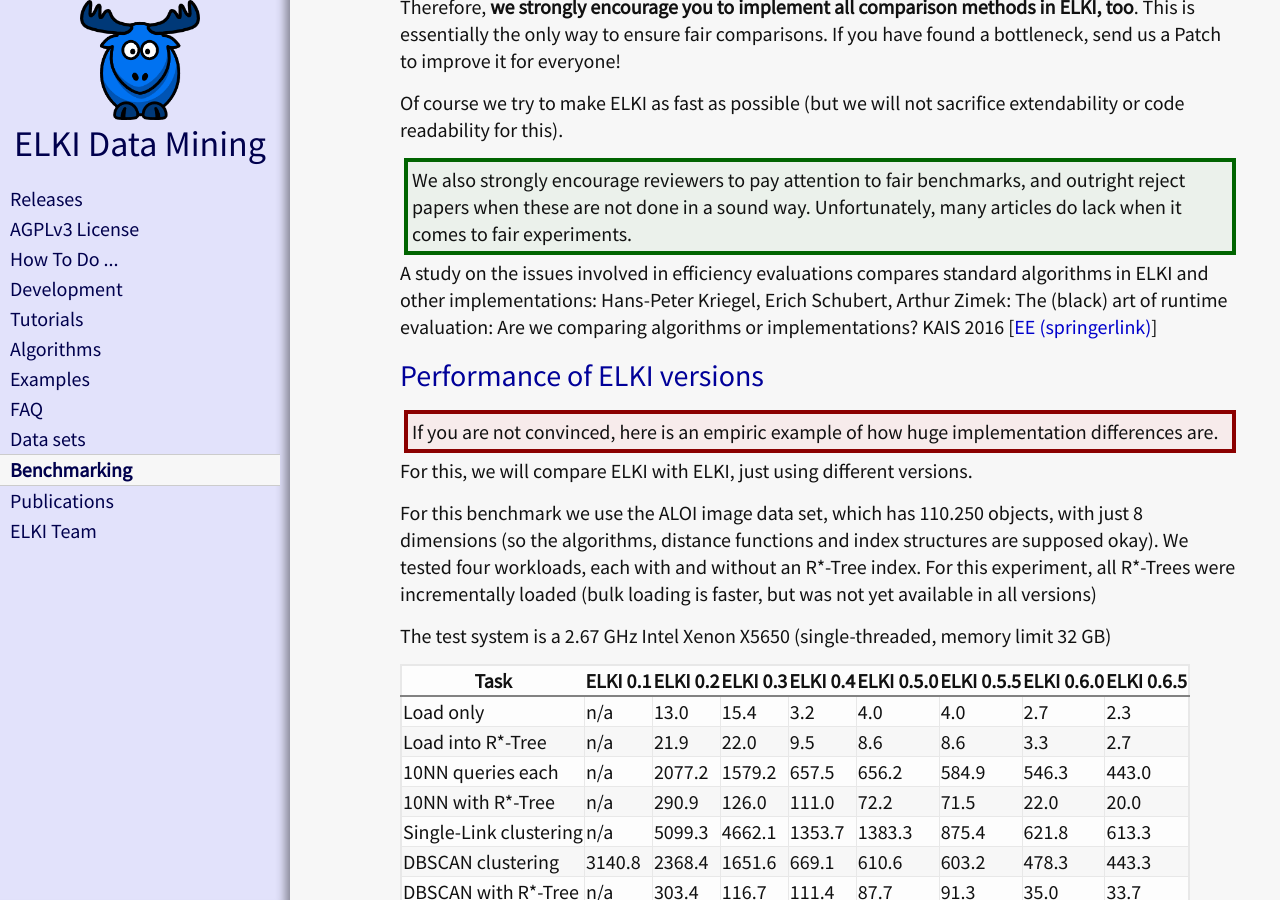
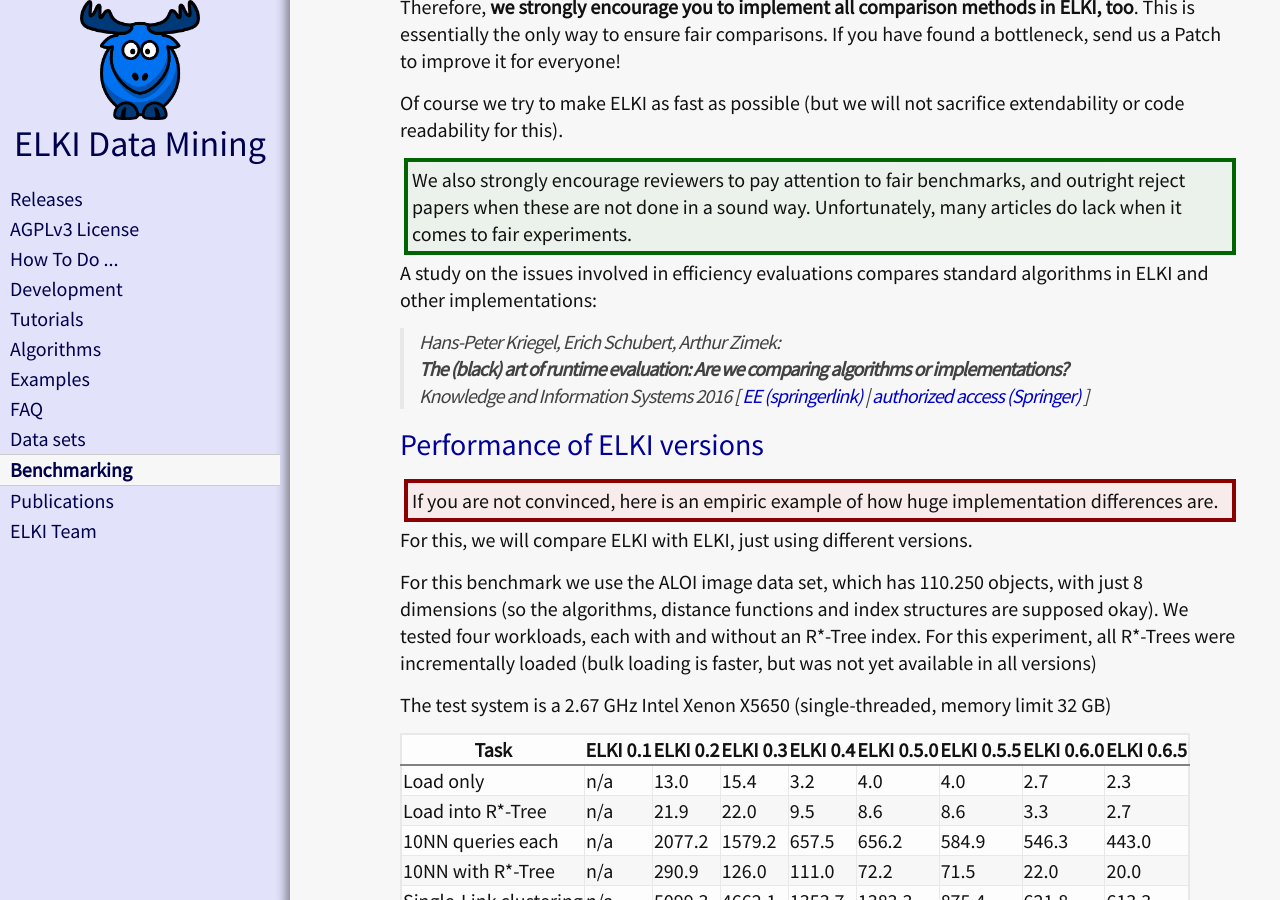
Before and after one commit to elki-project/elki-project.github.io, a Jekyll site: the page built from benchmarking.md, in a window 1280 px wide and 900 px high, scrolled down 830 px. Built offline with Jekyll 4.4.1, drawn with Linux system fonts in a browser that asks for light colours.

Commit message:
+ authorized link

```diff
--- a/benchmarking.md
+++ b/benchmarking.md
@@ -36,7 +36,10 @@
 {: class="box-recommend" }
 
 A study on the issues involved in efficiency evaluations compares standard algorithms in ELKI and other implementations:
-Hans-Peter Kriegel, Erich Schubert, Arthur Zimek: The (black) art of runtime evaluation: Are we comparing algorithms or implementations? KAIS 2016 \[[EE (springerlink)](http://dx.doi.org/10.1007/s10115-016-1004-2)\]
+
+> Hans-Peter Kriegel, Erich Schubert, Arthur Zimek:\\
+**The (black) art of runtime evaluation: Are we comparing algorithms or implementations?**\\
+Knowledge and Information Systems 2016 \[ [EE (springerlink)](http://dx.doi.org/10.1007/s10115-016-1004-2) | [authorized access (Springer)](http://rdcu.be/lMk4) \]
 
 Performance of ELKI versions
 ----------------------------
```
